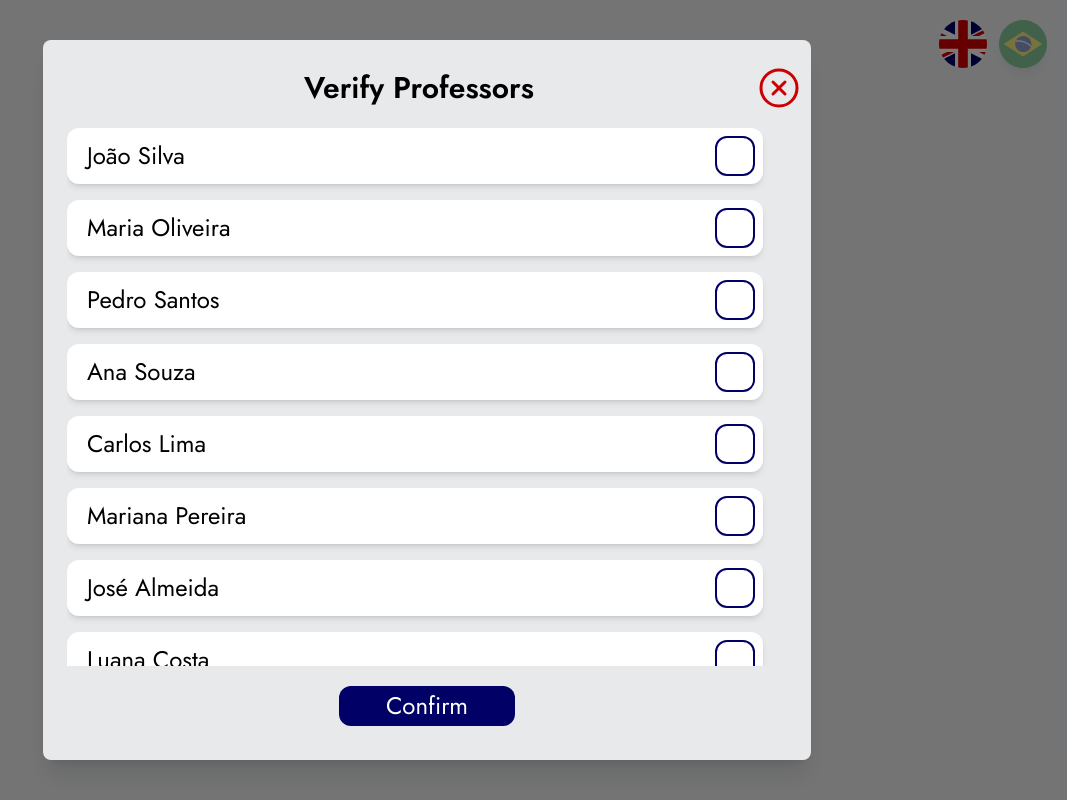
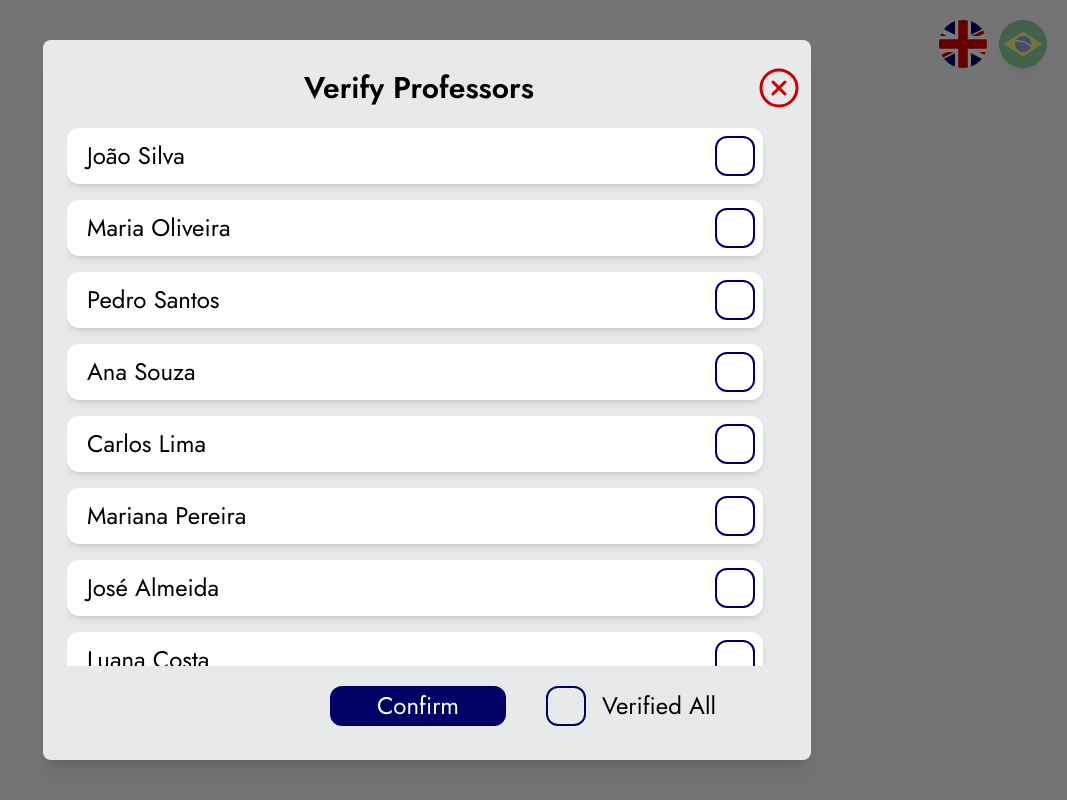
Before and after one commit to Instituto-Maua-de-Tecnologia/20242-Maua-CICSI1-Fontys-frontend, a React (Vite) app: page /professor_registration in a window 1280 px wide. Both pictures are taken after a click on the button "Select file". Shown: the whole page, without its empty margins (213-1280 px from the left). Built offline with nearby package versions, Linux system fonts and the light colour scheme.

Commit message:
adding button checkAll

```diff
--- a/src/professorRegistration/index.tsx
+++ b/src/professorRegistration/index.tsx
@@ -1,4 +1,4 @@
-import { useState } from "react";
+import { useState, version } from "react";
 import { useLanguage } from "../components/languageProvider";
 import TranslationButtons from "../components/translationButtons";
 import { Check, Download, Question, XCircle } from "phosphor-react";
@@ -7,6 +7,18 @@ export default function ProfessorRegistration() {
   const { currentLanguage } = useLanguage();
   const [isModalOpen, setIsModalOpen] = useState(false);
   const [selectedIndexes, setSelectedIndexes] = useState<number[]>([]);
+  const [showCheck, setShowCheck] = useState(false);
+
+  const handleButtonClick = () => {
+    setShowCheck(prevShowCheck => !prevShowCheck);
+    if (!showCheck) {
+      // Seleciona todos os índices
+      setSelectedIndexes(names.map((_, index) => index));
+    } else {
+      // Desmarca todos os índices
+      setSelectedIndexes([]);
+    }
+  };
 
   const handleCheckboxToggle = (index: number) => {
     setSelectedIndexes((prevSelected) => {
@@ -31,7 +43,8 @@ export default function ProfessorRegistration() {
       sendFileCSV: '.csv',
       sendFilePart2: 'file',
       titleModal: 'Verify Professors',
-      buttonModal: "Confirm"
+      buttonModal: "Confirm",
+      verifiedAll: "Verified All"
     },
     pt: {
       title: 'Cadastro de Professores',
@@ -41,7 +54,8 @@ export default function ProfessorRegistration() {
       sendFileCSV: '.csv',
       sendFilePart2: '',
       titleModal: 'Professores Verificados',
-      buttonModal: "Confirmar"
+      buttonModal: "Confirmar",
+      verifiedAll: "Marcar Todos"
     }
   };
 
@@ -104,14 +118,23 @@ export default function ProfessorRegistration() {
                 ))}
               </div>
             </div>
-            <div className="flex justify-center items-center py-5">
-              <button
-                className="bg-[#000066] text-white w-44 h-10 rounded-xl text-2xl text-center transition duration-100 transform hover:scale-105"
+            <div className="flex justify-center items-center py-5 absolute w-[75%]">
+              <div className="flex items-center mx-auto">
+                <button
+                  className="bg-[#000066] text-white w-44 h-10 rounded-xl text-2xl text-center transition duration-100 transform hover:scale-105"
+                >
+                  {translations[currentLanguage].buttonModal}
+                </button>
 
-              >
-                {translations[currentLanguage].buttonModal}
-              </button>
+                <button className="ml-10 flex flex-row" onClick={handleButtonClick}>
+                  <div className="rounded-xl border-2 border-[#000066] w-10 h-10 flex items-center justify-center">
+                    {showCheck && <Check size={30} color="#000066" />}
+                  </div>
+                  <p className="pl-4 text-2xl py-1">{translations[currentLanguage].verifiedAll}</p>
+                </button>
+              </div>
             </div>
+
           </div>
         </div>
       )}
```
